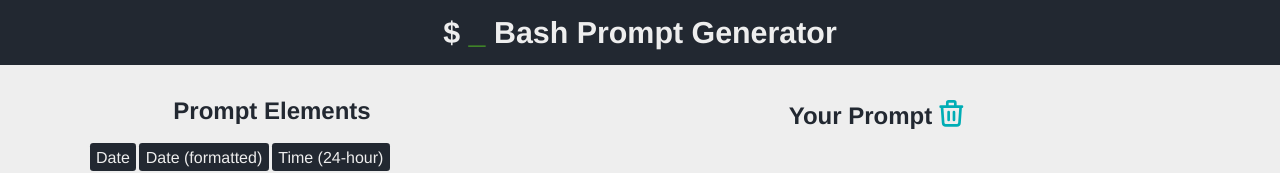
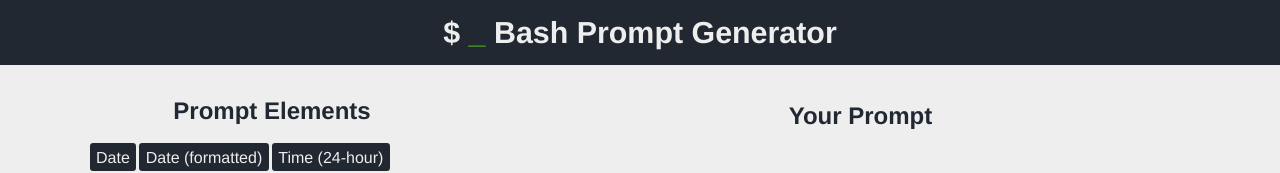
Before and after one commit to Scriptim/bash-prompt-generator, a Vue app: page / in a window 1280 px wide. Shown: the top 173 px of the page. Built offline with nearby package versions, Linux system fonts and the light colour scheme.

Commit message:
Hide clear all button if no elements are present

```diff
--- a/src/components/prompteditor/PromptElements.vue
+++ b/src/components/prompteditor/PromptElements.vue
@@ -1,6 +1,6 @@
 <template>
   <h2>Your Prompt</h2>
-  <IconButton icon="TrashIcon" @click="clear"></IconButton>
+  <IconButton :style="{ visibility: empty ? 'hidden' : undefined }" icon="TrashIcon" @click="clear"></IconButton>
   <br />
   <p v-if="!empty" class="hint">Drag elements to reorder them or click the &times; icon to remove them.</p>
   <ol class="list-row">
```
